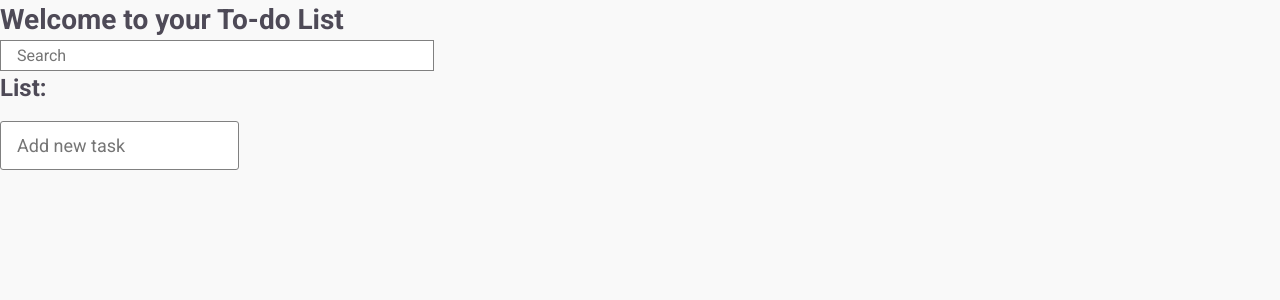
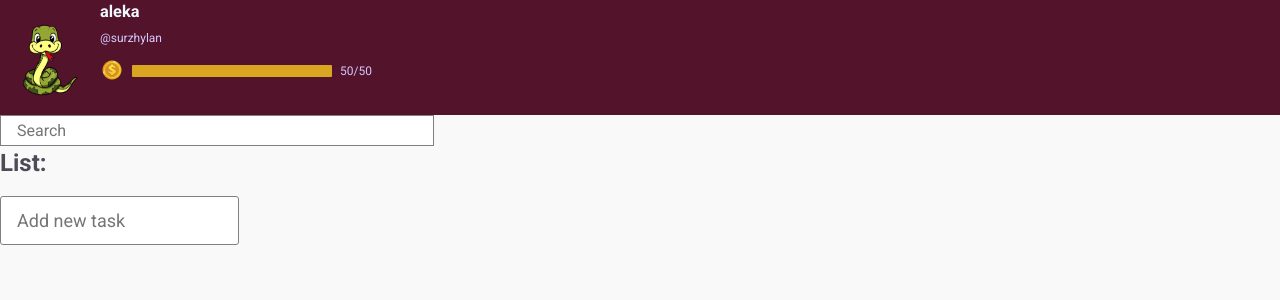
Before and after one commit to surzhylan/toDoList, a React (Create React App) app: page / in a window 1280 px wide. Shown: the top 300 px of the page. Built offline with nearby package versions, Linux system fonts and the light colour scheme.

Commit message:
Merge to main

```diff
--- a/src/components/app/App.js
+++ b/src/components/app/App.js
@@ -3,12 +3,13 @@ import TodoList from "../todo-list-panel/TodoList";
 import styles from "./App.module.css"
 import SearchPanel from "../search-panel/SearchPanel";
 import HabitList from "../habbits-panel/HabitList";
+import Navbar from "../navbar/navbar";
 
 
 const App = () => {
     return (
         <div className={styles.appWrapper}>
-            <AppHeader/>
+            <Navbar/>
             <SearchPanel />
             <div className={styles.lists}>
                 <TodoList/>
```
